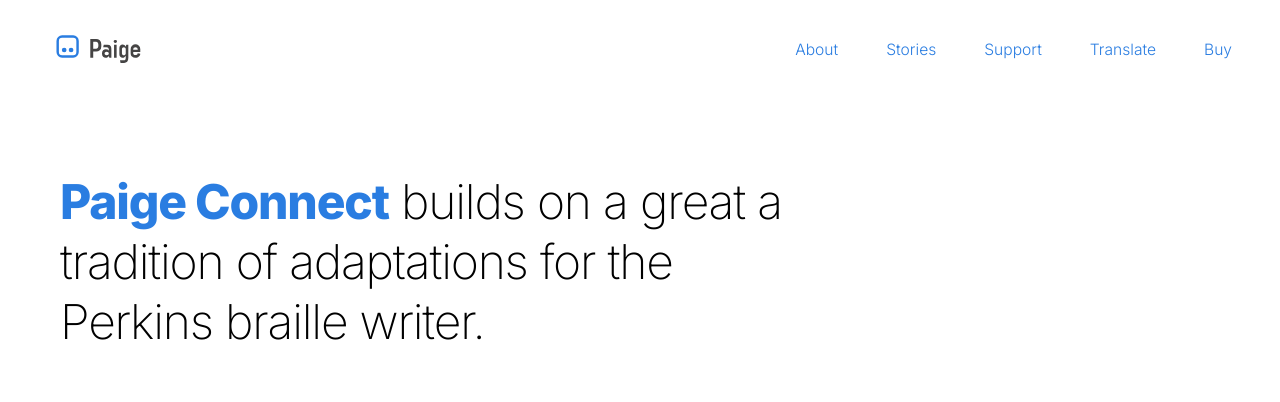
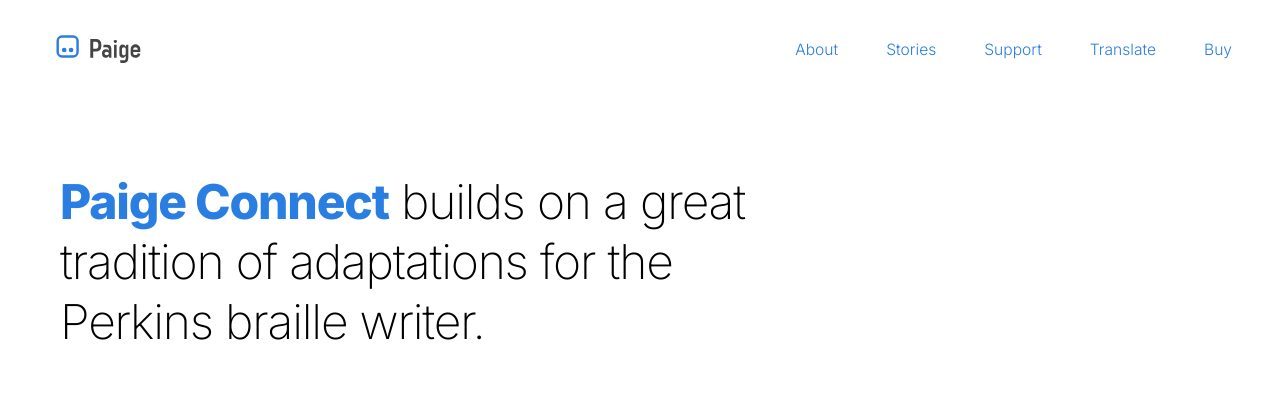
Before and after one commit to PaigeBraille/paige-website, a Next.js app: page /history in a window 1280 px wide. Shown: the top 402 px of the page. Built offline with nearby package versions, Linux system fonts and the light colour scheme.

Commit message:
Update history.tsx | Typo

```diff
--- a/pages/history.tsx
+++ b/pages/history.tsx
@@ -12,7 +12,7 @@
     <div className="bg-white flex justify-between items-end py-6 md:py-12 px-4">
       <h1 className="text-lg sm:text-xl md:text-3xl tracking-tight leading-tight md:w-2/3 font-extralight">
         <span className="font-extrabold text-primary">Paige Connect</span> builds on a
-        great a tradition of adaptations for the Perkins braille writer.
+        great tradition of adaptations for the Perkins braille writer.
       </h1>
     </div>
   );
```
